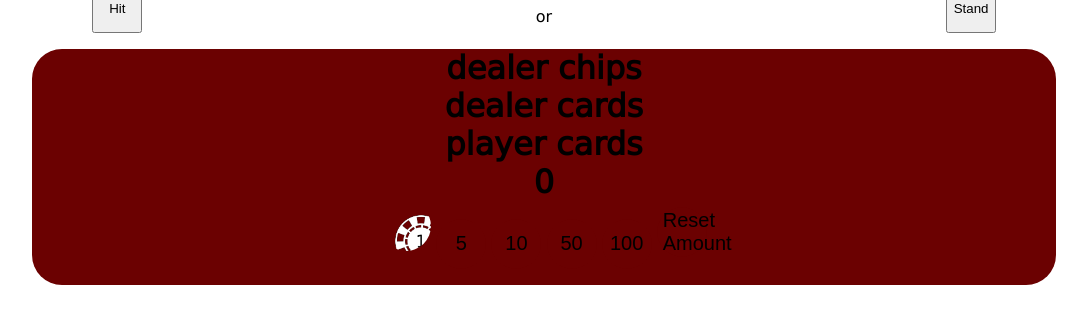
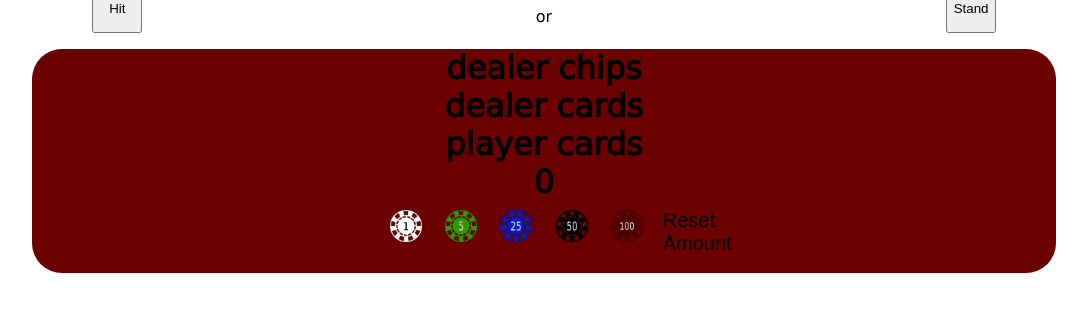
Before and after one commit to ChandlerNgo/Hackathon-Project, a Django app: page /CardgameDjangoApp/blackjack in a window 1280 px wide. Shown: the part 135-459 px from the top of the page, without its empty margins (96-1183 px from the left). Run offline with Django 4.2, Linux system fonts and the light colour scheme.

Commit message:
made the poker buttons

```diff
--- a/CardgamesHH/CardgameDjangoApp/static/CardgameDjangoApp/blackjack.css
+++ b/CardgamesHH/CardgameDjangoApp/static/CardgameDjangoApp/blackjack.css
@@ -102,5 +102,25 @@ h1{
 
 .chip_1{
     background-image: url(../CardgameDjangoApp/images/poker_chips/1-chip.png);
-    background-size: 80px 80px;
+    background-size: 50px 50px;
 }
+
+.chip_5{
+    background-image: url(../CardgameDjangoApp/images/poker_chips/5-chip.png);
+    background-size: 50px 50px;
+}
+
+.chip_25{
+    background-image: url(../CardgameDjangoApp/images/poker_chips/25-chip.png);
+    background-size: 50px 50px;
+}
+
+.chip_50{
+    background-image: url(../CardgameDjangoApp/images/poker_chips/50-chip.png);
+    background-size: 50px 50px;
+}
+
+.chip_100{
+    background-image: url(../CardgameDjangoApp/images/poker_chips/100-chip.png);
+    background-size: 50px 50px;
+}
--- a/CardgamesHH/CardgameDjangoApp/templates/blackjack.html
+++ b/CardgamesHH/CardgameDjangoApp/templates/blackjack.html
@@ -46,10 +46,10 @@
                     <form method="POST">
                         {% csrf_token %}
                         <button name="1_chip" class="chip_1" type="submit" value="1"></button>
-                        <button name="5_chip" class="chip_5" type="submit" value="5">5</button>
-                        <button class="10_chip" type="submit" value="10">10</button>
-                        <button class="50_chip" type="submit" value="50">50</button>
-                        <button class="100_chip" type="submit" value="100">100</button>
+                        <button name="5_chip" class="chip_5" type="submit" value="5"></button>
+                        <button name="25_chip" class="chip_25" type="submit" value="25"></button>
+                        <button name="50_chip" class="chip_50" type="submit" value="50"></button>
+                        <button name="100_chip" class="chip_100" type="submit" value="100"></button>
                         <button class="reset" type="submit" value="100">Reset Amount</button>
                     </form>
                 </div>
```
Also changed, not shown: CardgamesHH/db.sqlite3.
